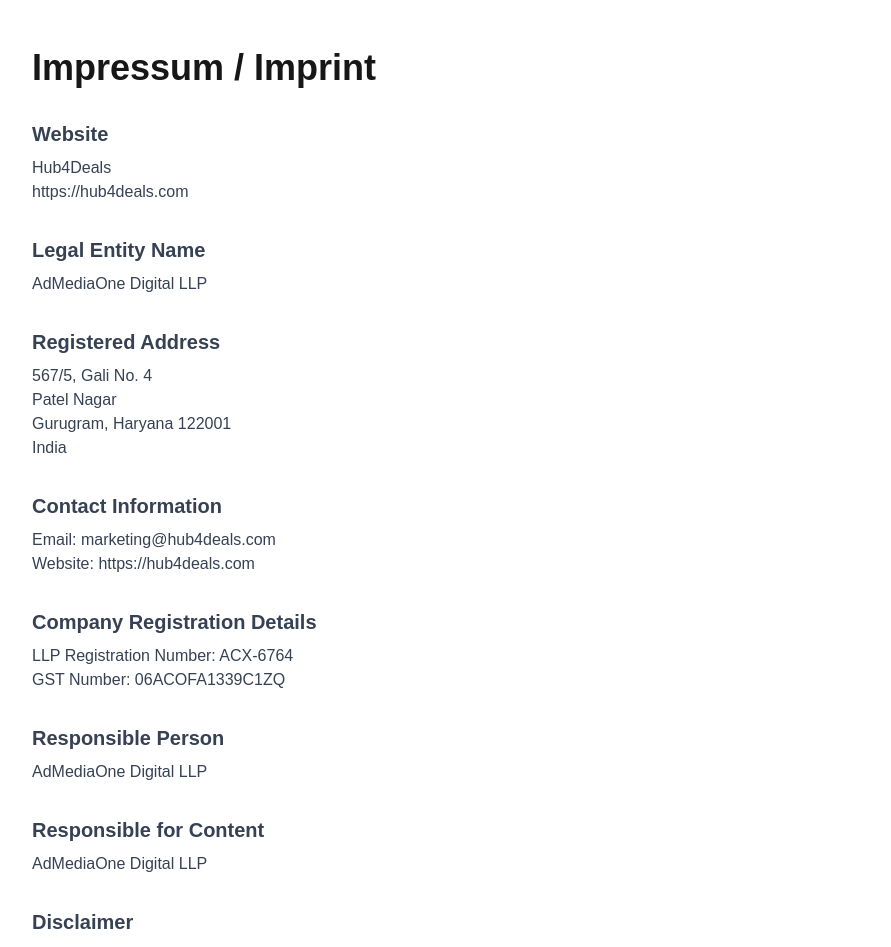
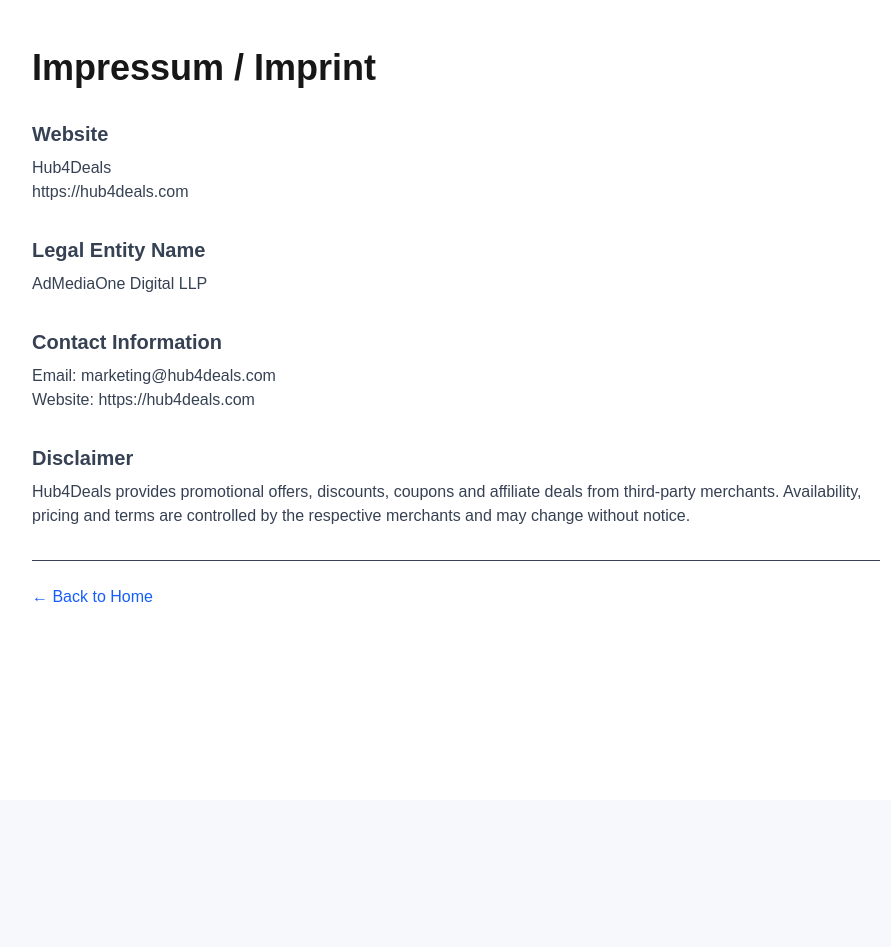
Before and after one commit to ecsonuk/mydealhub-frontend, a Next.js app: page /impressum in a window 1280 px wide. Shown: the top 947 px of the page, without its empty margins (184-1075 px from the left). After the commit the page ends 800 px from the top, so only its background shows below. Built offline with nearby package versions, Linux system fonts and the light colour scheme; no server answers.

Commit message:
Impressume Modified

```diff
--- a/app/impressum/page.tsx
+++ b/app/impressum/page.tsx
@@ -29,47 +29,11 @@ export default function ImpressumPage() {
 
           <div>
             <h2 className="text-xl font-semibold mb-2">
-              Registered Address
-            </h2>
-
-            <p>567/5, Gali No. 4</p>
-            <p>Patel Nagar</p>
-            <p>Gurugram, Haryana 122001</p>
-            <p>India</p>
-          </div>
-
-          <div>
-            <h2 className="text-xl font-semibold mb-2">
               Contact Information
             </h2>
 
             <p>Email: marketing@hub4deals.com</p>
             <p>Website: https://hub4deals.com</p>
-          </div>
-
-          <div>
-            <h2 className="text-xl font-semibold mb-2">
-              Company Registration Details
-            </h2>
-
-            <p>LLP Registration Number: ACX-6764</p>
-            <p>GST Number: 06ACOFA1339C1ZQ</p>
-          </div>
-
-          <div>
-            <h2 className="text-xl font-semibold mb-2">
-              Responsible Person
-            </h2>
-
-            <p>AdMediaOne Digital LLP</p>
-          </div>
-
-          <div>
-            <h2 className="text-xl font-semibold mb-2">
-              Responsible for Content
-            </h2>
-
-            <p>AdMediaOne Digital LLP</p>
           </div>
 
           <div>
```
